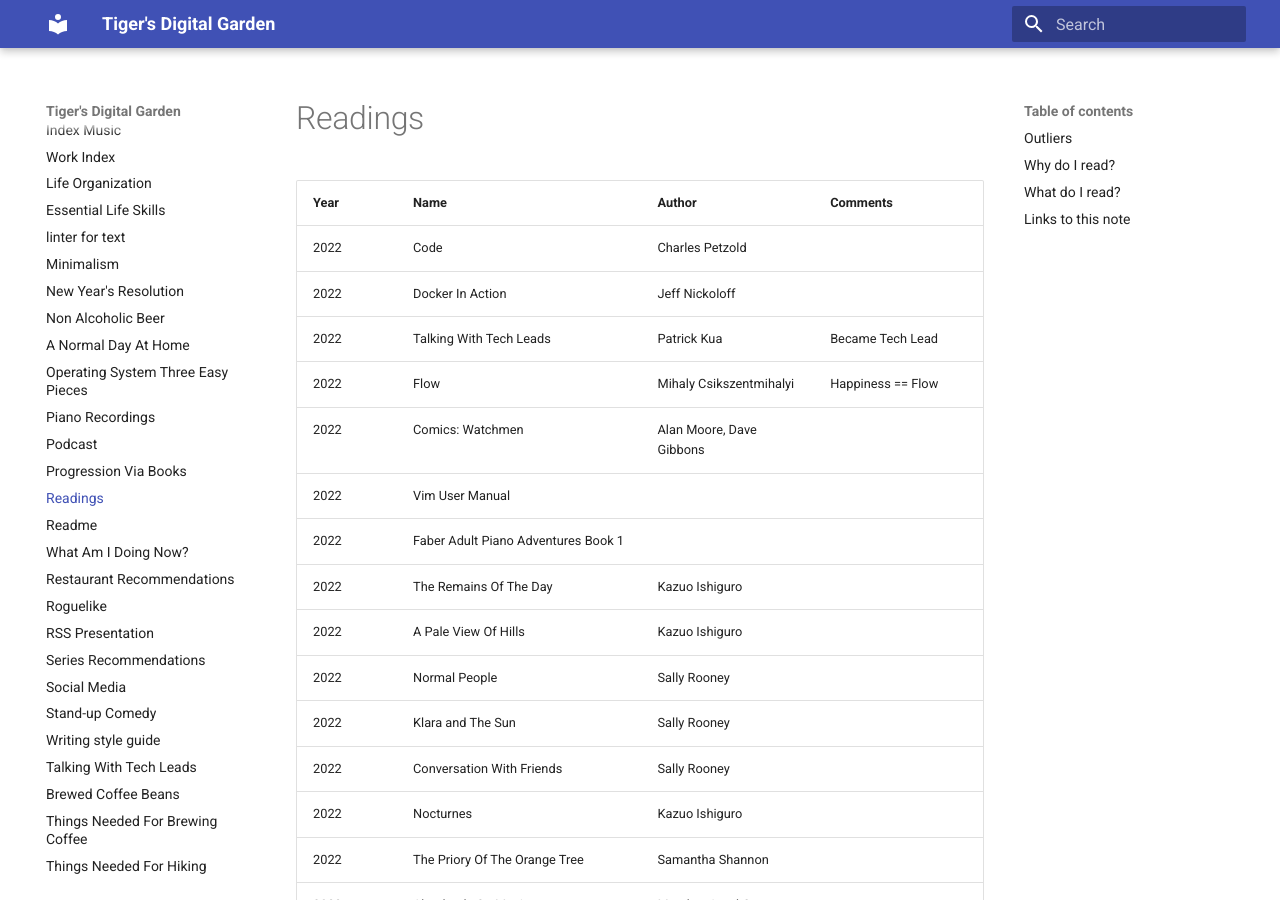
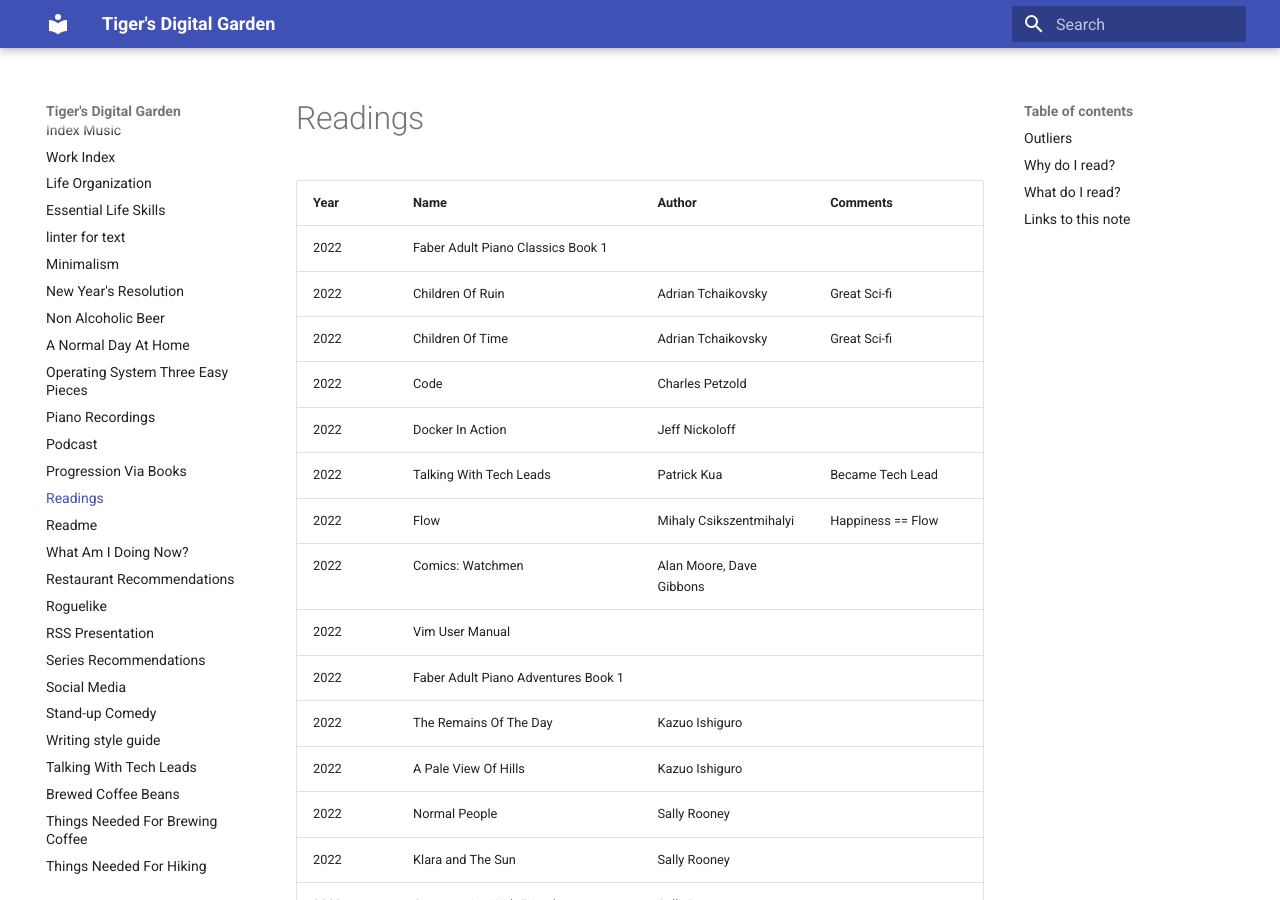
Before and after one commit to ynotstartups/notes, an MkDocs documentation site: the page built from notes/reading.md, in a window 1280 px wide and 900 px high. Built offline with MkDocs 1.6.1 and Material for MkDocs 9.7.7, drawn with Linux system fonts in a browser that asks for light colours.

Commit message:
update progress

```diff
--- a/notes/reading.md
+++ b/notes/reading.md
@@ -2,6 +2,9 @@
 
 | Year | Name                                                            | Author                          | Comments                            |
 | ---- | --------------------------------------------------------------- | ------------------------------- | ----------------------------------- |
+| 2022 | Faber Adult Piano Classics Book 1                               |                                 |                                     |
+| 2022 | Children Of Ruin                                                | Adrian Tchaikovsky              | Great Sci-fi                        |
+| 2022 | Children Of Time                                                | Adrian Tchaikovsky              | Great Sci-fi                        |
 | 2022 | Code                                                            | Charles Petzold                 |                                     |
 | 2022 | Docker In Action                                                | Jeff Nickoloff                  |                                     |
 | 2022 | Talking With Tech Leads                                         | Patrick Kua                     | Became Tech Lead                    |
```
Also changed, not shown: notes/reminders.md (+2 -2 lines).
